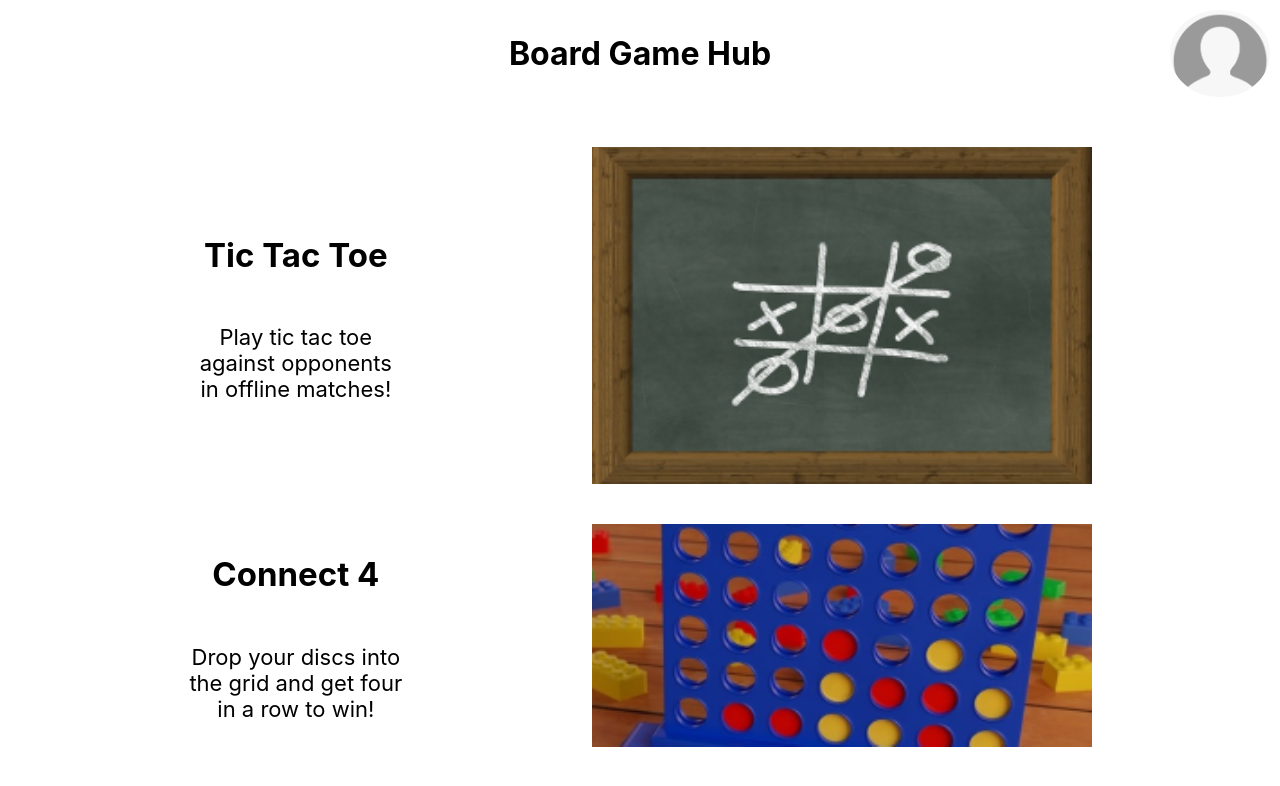
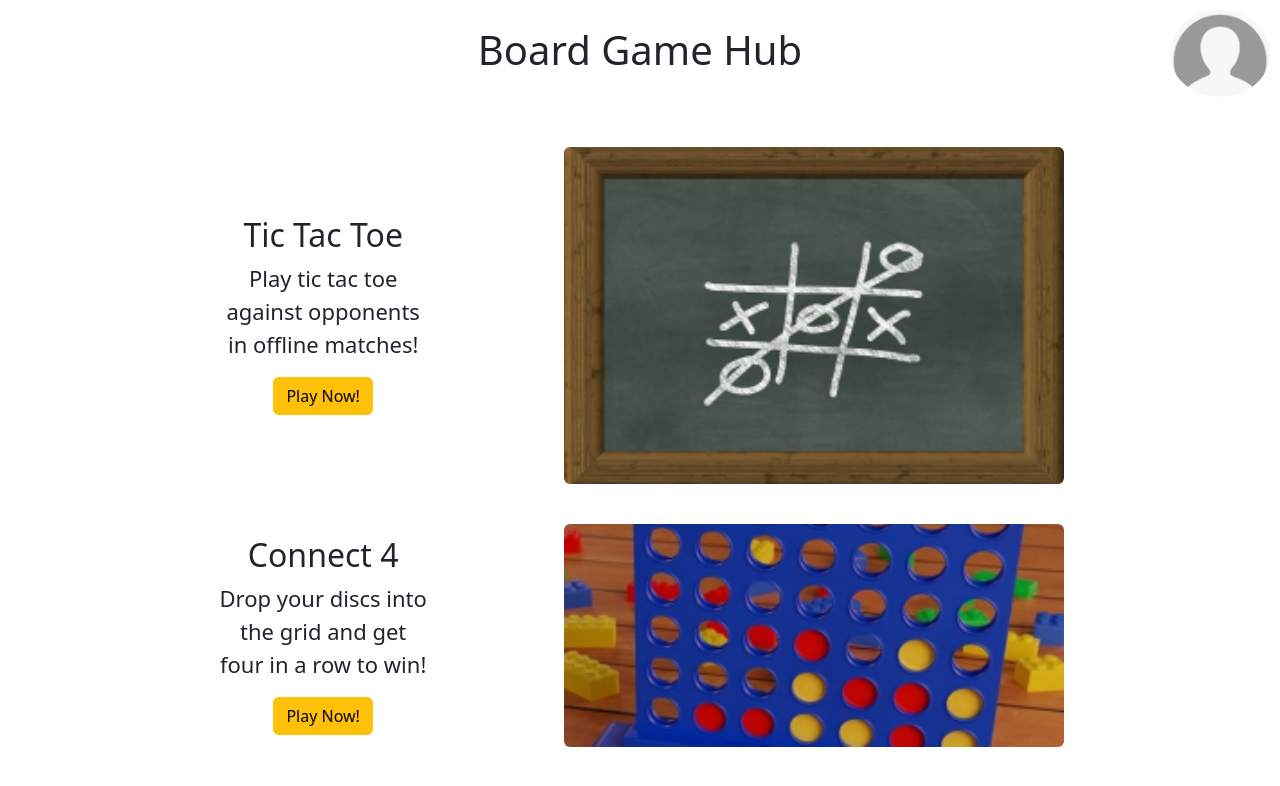
Before and after one commit to WyattHolliday/website_ai, a React (Create React App) app: page / in a window 1280 px wide. Shown: the top 786 px of the page. Built offline with nearby package versions, Linux system fonts and the light colour scheme.

Commit message:
added bootstrapping

```diff
--- a/package.json
+++ b/package.json
@@ -6,7 +6,9 @@
     "@testing-library/jest-dom": "^5.17.0",
     "@testing-library/react": "^13.4.0",
     "@testing-library/user-event": "^13.5.0",
+    "bootstrap": "^5.3.3",
     "react": "^18.2.0",
+    "react-bootstrap": "^2.10.1",
     "react-dom": "^18.2.0",
     "react-scripts": "5.0.1",
     "web-vitals": "^2.1.4"
--- a/src/GameDisplay.js
+++ b/src/GameDisplay.js
@@ -1,12 +1,21 @@
+import Button from 'react-bootstrap/Button';
+import Col from 'react-bootstrap/Col';
+import Container from 'react-bootstrap/Container';
+import Image from 'react-bootstrap/Image';
+import Row from 'react-bootstrap/Row';
+
 function GameDisplay({ gameName, gameDescription, gameImg }) {
   return (
-    <div className="game-display">
+    <Container>
+      <div className="game-display">
         <div className="game-text-container">
-            <h2 className="game-text">{gameName}</h2>
-            <p className="game-text">{gameDescription}</p>
+          <h2 className="game-text">{gameName}</h2>
+          <p className="game-text">{gameDescription}</p>
+          <Button variant="warning" value="">Play Now!</Button>{' '}
         </div>
-        <img className="game-display-img" src={gameImg} alt={gameName} />
-    </div>
+        <Image className="game-display-img" src={gameImg} rounded />
+      </div>
+    </Container>
   );
 }
 
--- a/src/index.js
+++ b/src/index.js
@@ -3,6 +3,7 @@ import ReactDOM from 'react-dom/client';
 import './index.css';
 import App from './App';
 import reportWebVitals from './reportWebVitals';
+import 'bootstrap/dist/css/bootstrap.min.css';
 
 const root = ReactDOM.createRoot(document.getElementById('root'));
 root.render(
```
Also changed, not shown: src/App.js (line endings or trailing spaces), 1 other file (tests, documents, lock files or other folders).
